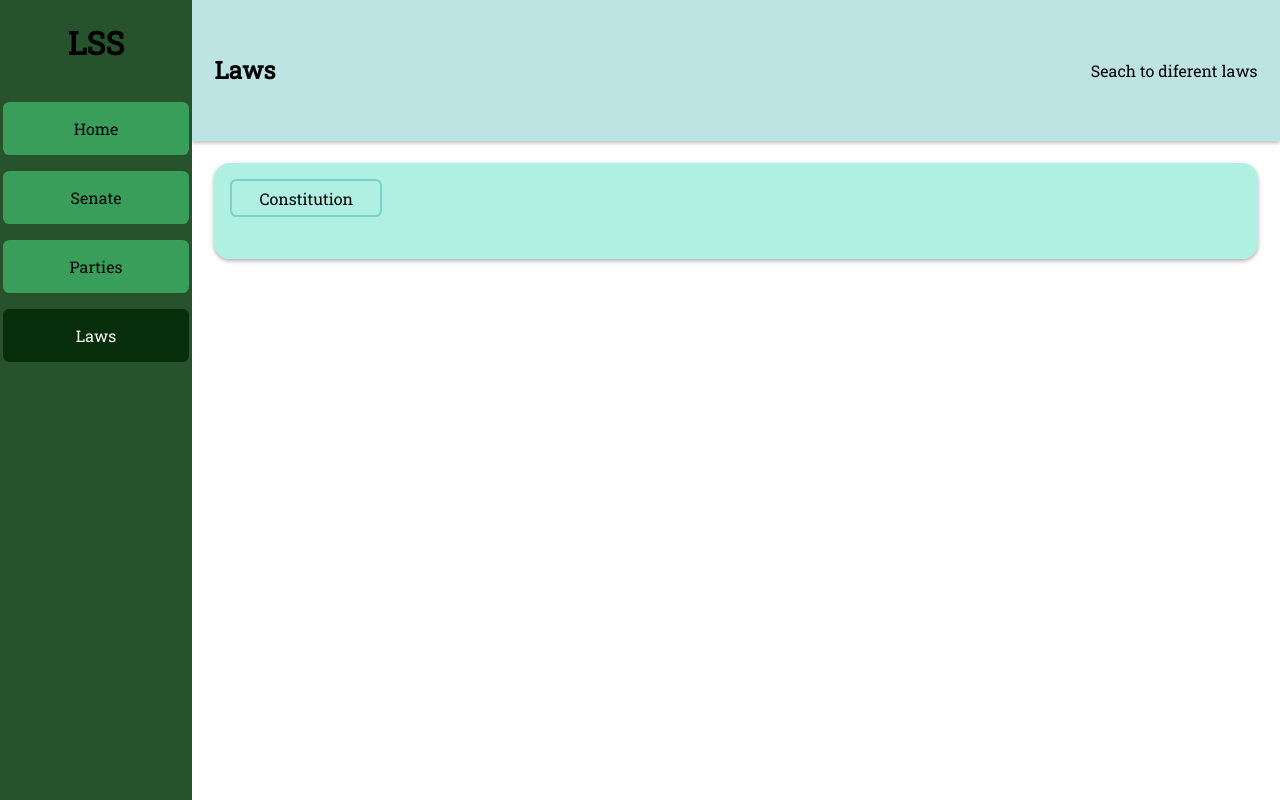
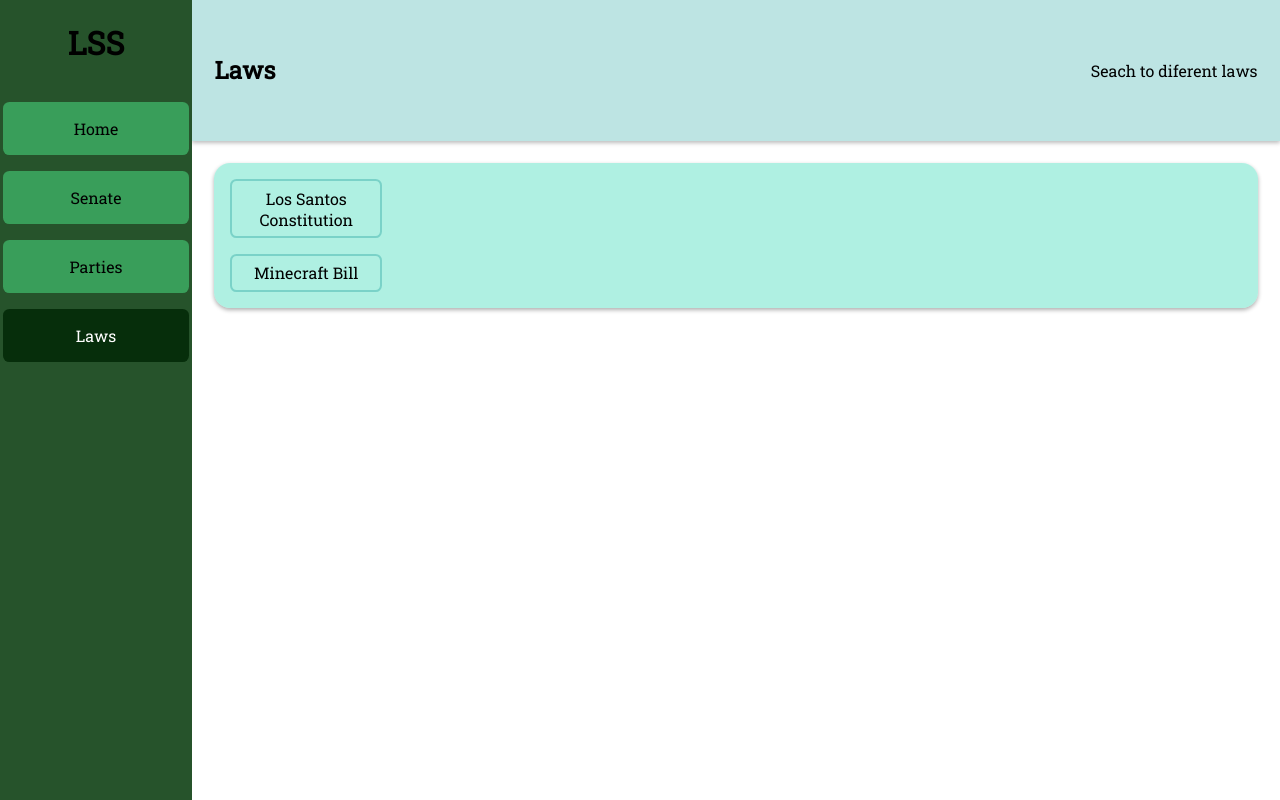
Before and after one commit to papiricoh/esx_justice, a Vue app: page / in a window 1280 px wide. Both pictures are taken after a click on the item "Laws". Built offline with nearby package versions, Linux system fonts and the light colour scheme.

Commit message:
Added buttons

```diff
--- a/src/components/lawsPage.vue
+++ b/src/components/lawsPage.vue
@@ -9,7 +9,10 @@ export default {
   },
   data() {
     return {
-
+      laws: [
+        { title: "Los Santos Constitution", type: "Constitution", time: 1681442485000, jurisdiction: "Los Santos", ideology: "Center", body: "<p>Law text</p>"},
+        { title: "Minecraft Bill", type: "Bill", time: 1681442485000, jurisdiction: "Los Santos", ideology: "Center", body: "<p>Law text</p>"},
+      ],
     };
   },
   mounted() {
@@ -33,7 +36,9 @@ export default {
     <div class="laws_body">
       <div class="laws_seccion">
         <div class="laws_seccion_menu">
-          <button>Constitution</button>
+          <div class="laws_menu_button" v-for="law in laws">
+            <button>{{law.title}}</button>
+          </div>
         </div>
       </div>
     </div>
--- a/src/css/index.css
+++ b/src/css/index.css
@@ -442,3 +442,7 @@ button:active {
     align-items: stretch;
     gap: 1rem;
 }
+
+.laws_menu_button>button {
+    width: 100%;
+}
```
